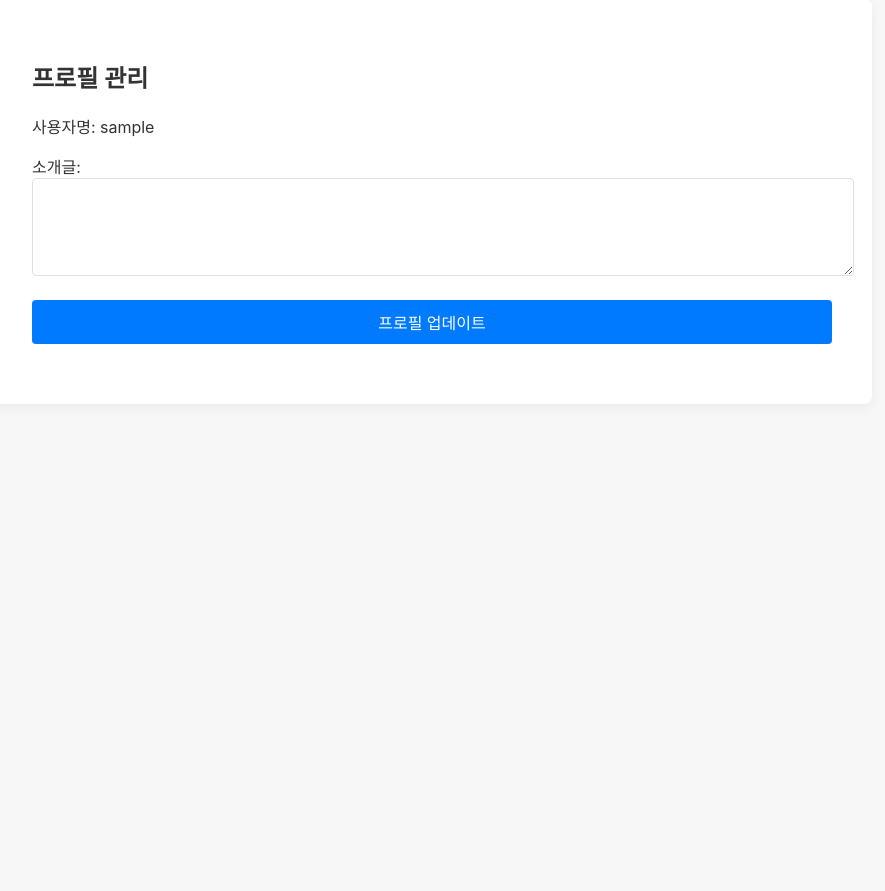
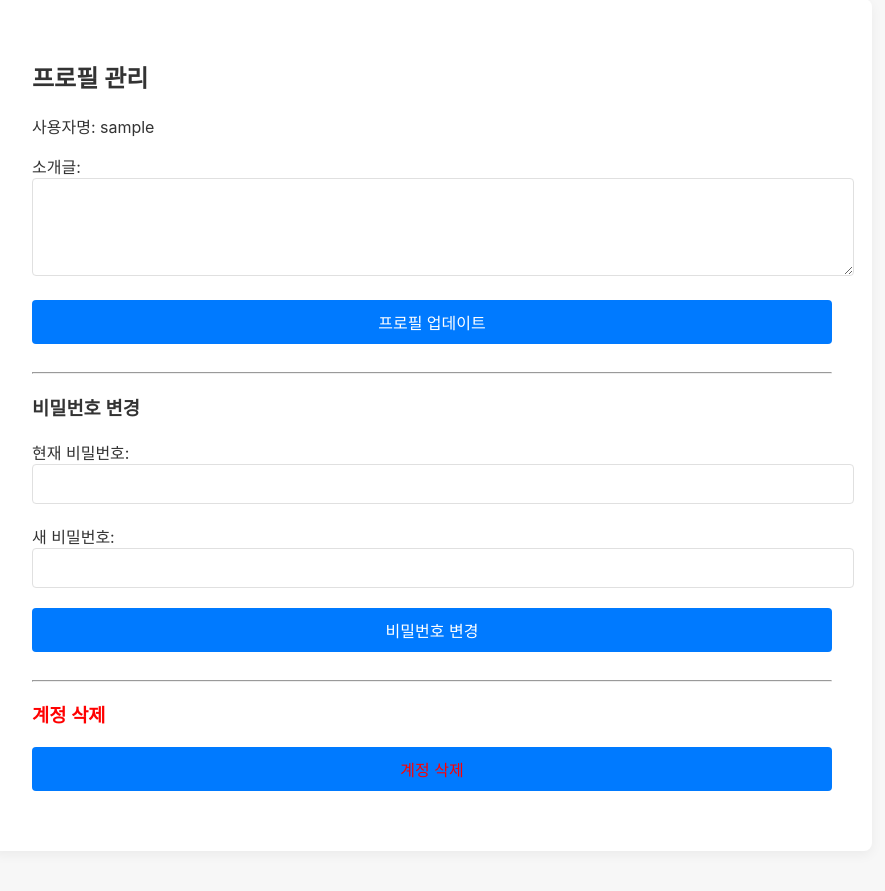
Before and after one commit to uneyung/secure-coding, a Flask app: page /profile in a window 1280 px wide. Shown: the part 106-997 px from the top of the page, without its empty margins (208-1093 px from the left). Before the commit the page ends 450 px from the top, so only its background shows below. Run offline with Flask 3, Linux system fonts and the light colour scheme; the visitor is signed in with stand-in values (Sample User, id 1); data comes from the database, SQL or seed files in the repository; some libraries are stand-ins or nearby versions.

Commit message:
Add Profile Update

```diff
--- a/app.py
+++ b/app.py
@@ -183,35 +183,52 @@ def dashboard():
     all_products = cursor.fetchall()
     return render_template('dashboard.html', products=all_products, user=current_user)
 
-# 프로필 페이지: bio 업데이트 가능
+# 프로필 업데이트
 @app.route('/profile', methods=['GET', 'POST'])
 def profile():
     if 'user_id' not in session:
         return redirect(url_for('login'))
+
     db = get_db()
     cursor = db.cursor()
+
     if request.method == 'POST':
-        bio = request.form.get('bio', '')
-        cursor.execute("UPDATE user SET bio = ? WHERE id = ?", (bio, session['user_id']))
-        db.commit()
-        flash('프로필이 업데이트되었습니다.')
+        action = request.form.get('action_type')
+
+        # 소개글 업데이트
+        if action == 'update_bio':
+            bio = request.form.get('bio', '')
+            cursor.execute("UPDATE user SET bio = ? WHERE id = ?", (bio, session['user_id']))
+            db.commit()
+            flash('프로필이 업데이트되었습니다.')
+
+        # 비밀번호 변경
+        elif action == 'change_password':
+            current_password = request.form.get('current_password')
+            new_password = request.form.get('new_password')
+            cursor.execute("SELECT password FROM user WHERE id = ?", (session['user_id'],))
+            user = cursor.fetchone()
+            if not user or user['password'] != current_password:
+                flash('현재 비밀번호가 올바르지 않습니다.')
+            else:
+                cursor.execute("UPDATE user SET password = ? WHERE id = ?", (new_password, session['user_id']))
+                db.commit()
+                flash('비밀번호가 변경되었습니다.')
+
+        # 계정 삭제
+        elif action == 'delete_account':
+            cursor.execute("DELETE FROM user WHERE id = ?", (session['user_id'],))
+            db.commit()
+            session.pop('user_id', None)
+            flash('계정이 삭제되었습니다.')
+            return redirect(url_for('index'))
+
         return redirect(url_for('profile'))
+
+    # GET 요청 시 사용자 정보 불러오기
     cursor.execute("SELECT * FROM user WHERE id = ?", (session['user_id'],))
     current_user = cursor.fetchone()
     return render_template('profile.html', user=current_user)
-
-# 프로필 페이지: 계정 삭제
-@app.route('/profile/delete', methods=['POST'])
-def delete_account():
-    if 'user_id' not in session:
-        return redirect(url_for('login'))
-    db = get_db()
-    cursor = db.cursor()
-    cursor.execute("DELETE FROM user WHERE id = ?", (session['user_id'],))
-    db.commit()
-    session.pop('user_id', None)
-    flash('계정이 삭제되었습니다.')
-    return redirect(url_for('index'))
 
 # 상품 등록
 @app.route('/product/new', methods=['GET', 'POST'])
--- a/templates/profile.html
+++ b/templates/profile.html
@@ -3,9 +3,34 @@
 {% block content %}
 <h2>프로필 관리</h2>
 <p>사용자명: {{ user.username }}</p>
+
+<!-- 프로필 업데이트 (bio) -->
 <form method="post">
-  소개글: <br>
+  <input type="hidden" name="action_type" value="update_bio">
+  <label>소개글:</label><br>
   <textarea name="bio" rows="4" cols="50">{{ user.bio or '' }}</textarea><br>
   <button type="submit">프로필 업데이트</button>
 </form>
+
+<hr>
+
+<!-- 비밀번호 변경 -->
+<h3>비밀번호 변경</h3>
+<form method="post">
+  <input type="hidden" name="action_type" value="change_password">
+  <label>현재 비밀번호:</label><br>
+  <input type="password" name="current_password" required><br>
+  <label>새 비밀번호:</label><br>
+  <input type="password" name="new_password" required><br>
+  <button type="submit">비밀번호 변경</button>
+</form>
+
+<hr>
+
+<!-- 계정 삭제 -->
+<h3 style="color: red;">계정 삭제</h3>
+<form method="post" onsubmit="return confirm('정말로 계정을 삭제하시겠습니까?');">
+  <input type="hidden" name="action_type" value="delete_account">
+  <button type="submit" style="color: red;">계정 삭제</button>
+</form>
 {% endblock %}
```
